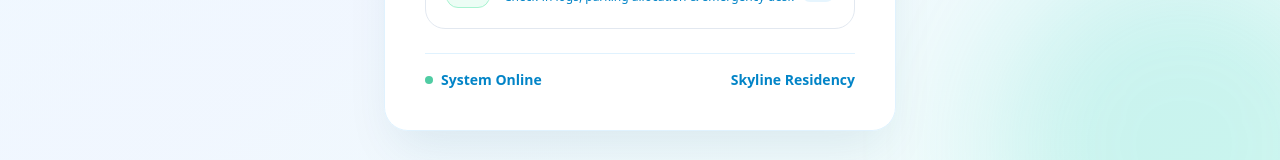
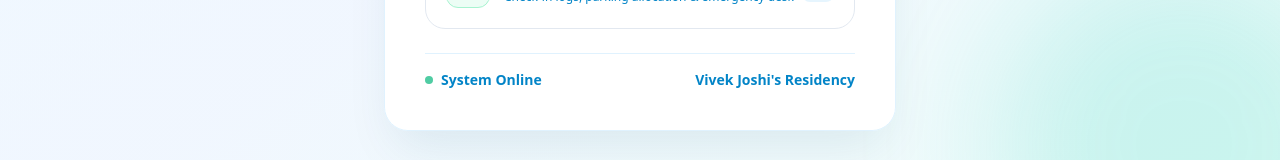
Before and after one commit to vivekjoshi2006/Society-Connect-Pro, a Next.js app: page / in a window 1280 px wide. Shown: the part 560-720 px from the top of the page. Built offline with nearby package versions, Linux system fonts and the light colour scheme.

Commit message:
Update page.tsx

```diff
--- a/src/app/page.tsx
+++ b/src/app/page.tsx
@@ -253,7 +253,7 @@ export default function LoginPage() {
             <span className="w-2 h-2 rounded-full bg-emerald-500 animate-pulse"></span>
             <span>System Online</span>
           </div>
-          <span>Skyline Residency</span>
+          <span>Vivek Joshi's Residency</span>
         </div>
 
       </div>
```
